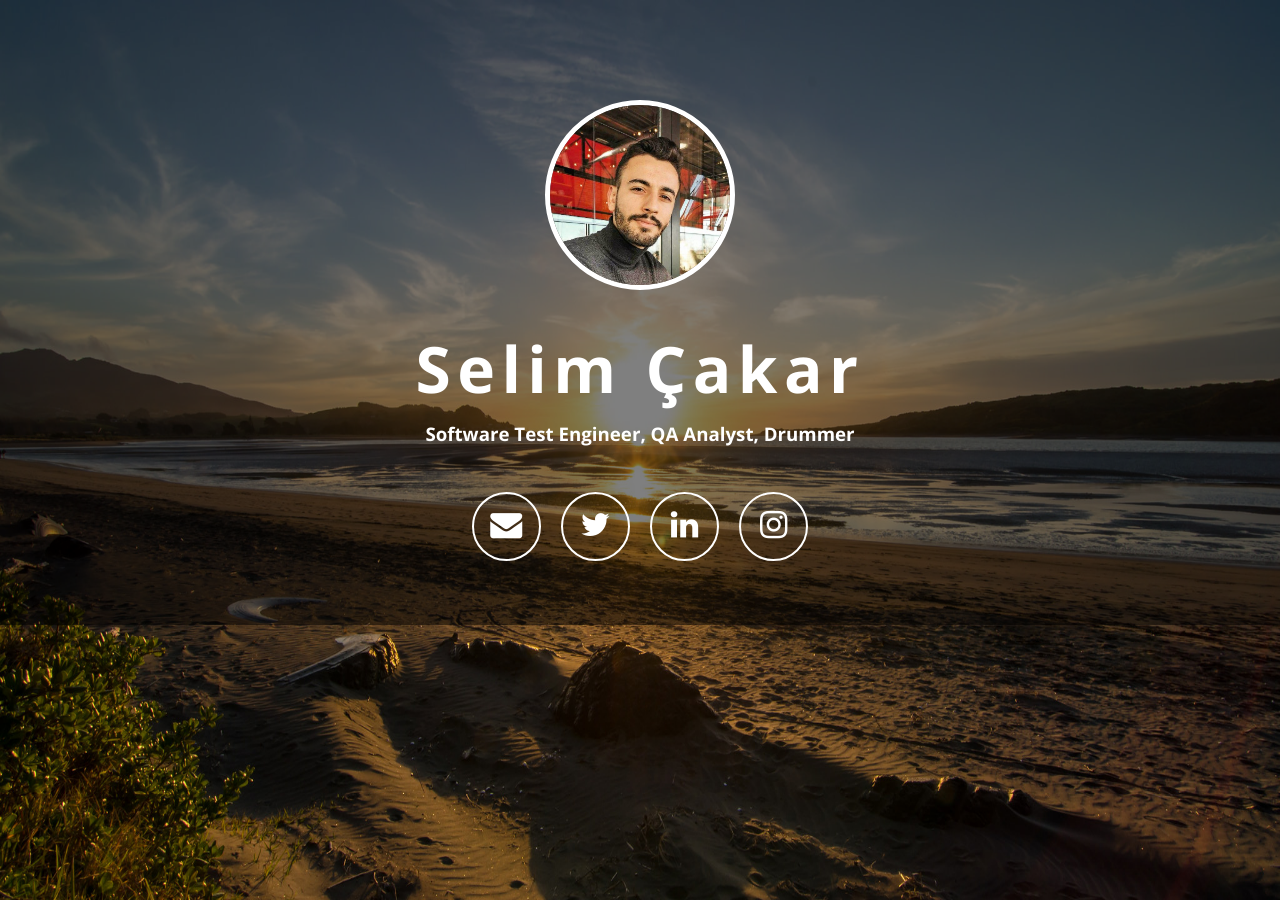
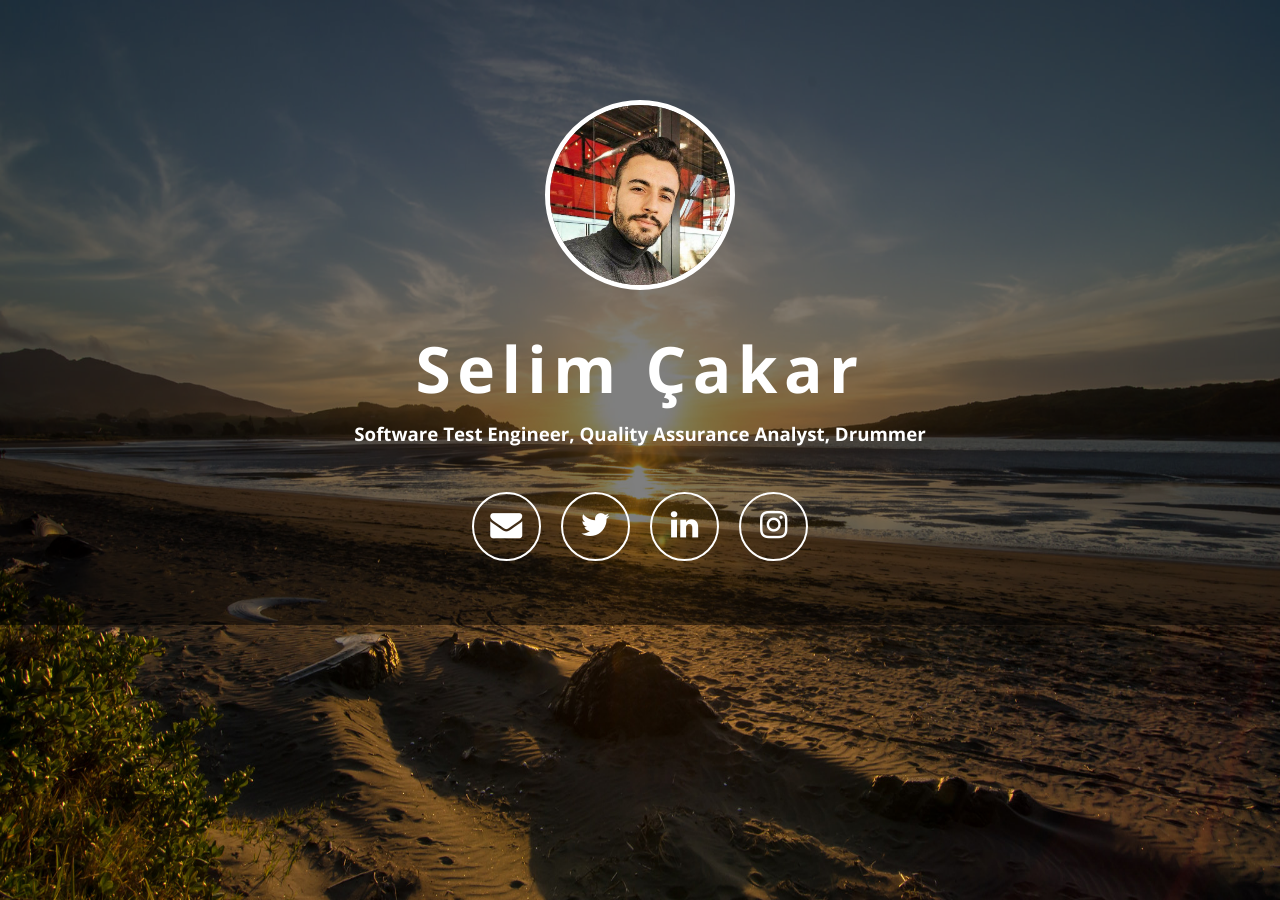
Before and after one commit to selimcakar/selimcakar.github.io, a Jekyll site: the page built from index.html, in a window 1280 px wide. Built offline with Jekyll 4.4.1, drawn with Linux system fonts in a browser that asks for light colours; nearby versions of some CDN libraries.

Commit message:
Update _config.yml

```diff
--- a/_config.yml
+++ b/_config.yml
@@ -1,5 +1,5 @@
 name: Selim Çakar
-description: "Software Test Engineer, QA Analyst, Drummer"
+description: "Software Test Engineer, Quality Assurance Analyst, Drummer"
 url: https://selimcakar.github.io
 
 linkedin_username: selimcakar
```
